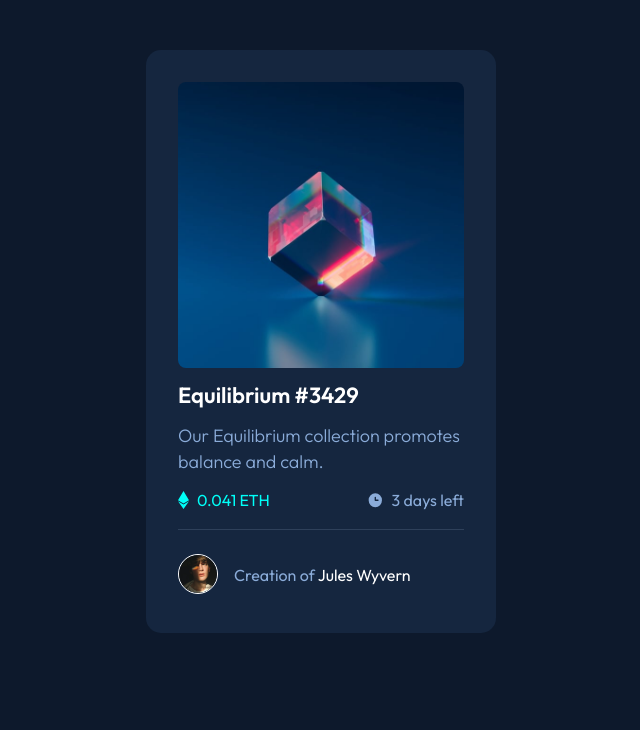
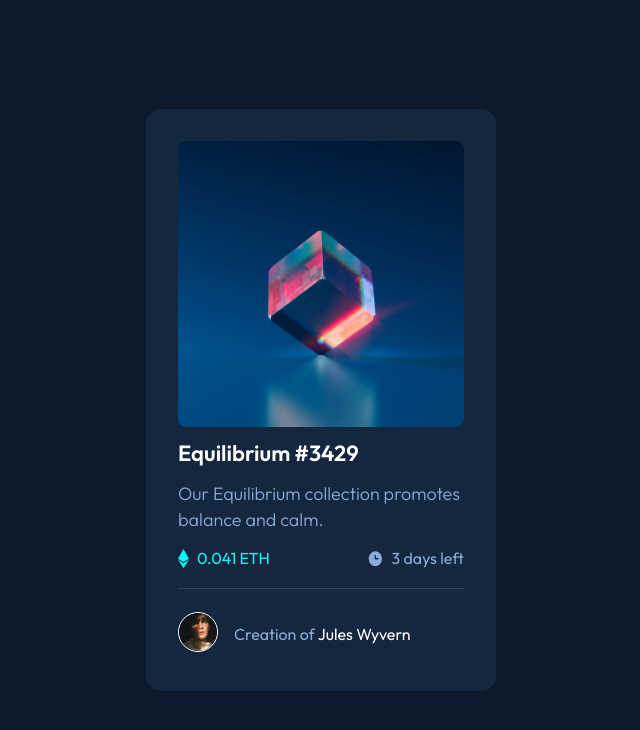
Before and after one commit to geraldoliva/nft-preview-card, a plain HTML site: page index.html in a window 1280 px wide. Shown: the whole page, without its empty margins (319-959 px from the left). Drawn offline with nearby package versions, Linux system fonts and the light colour scheme.

Commit message:
Center card vertically

```diff
--- a/styles.css
+++ b/styles.css
@@ -12,6 +12,10 @@ body {
   font-family: Outfit, sans-serif;
   background-color: #0d192c;
   padding: 50px 20px;
+  height: 100vh;
+  width: 100vw;
+  display: table-cell;
+  vertical-align: middle;
 }
 
 .card {
@@ -19,6 +23,7 @@ body {
   border-radius: 15px;
   max-width: 350px;
   margin: 0 auto;
+
 }
 
 .container {
```
